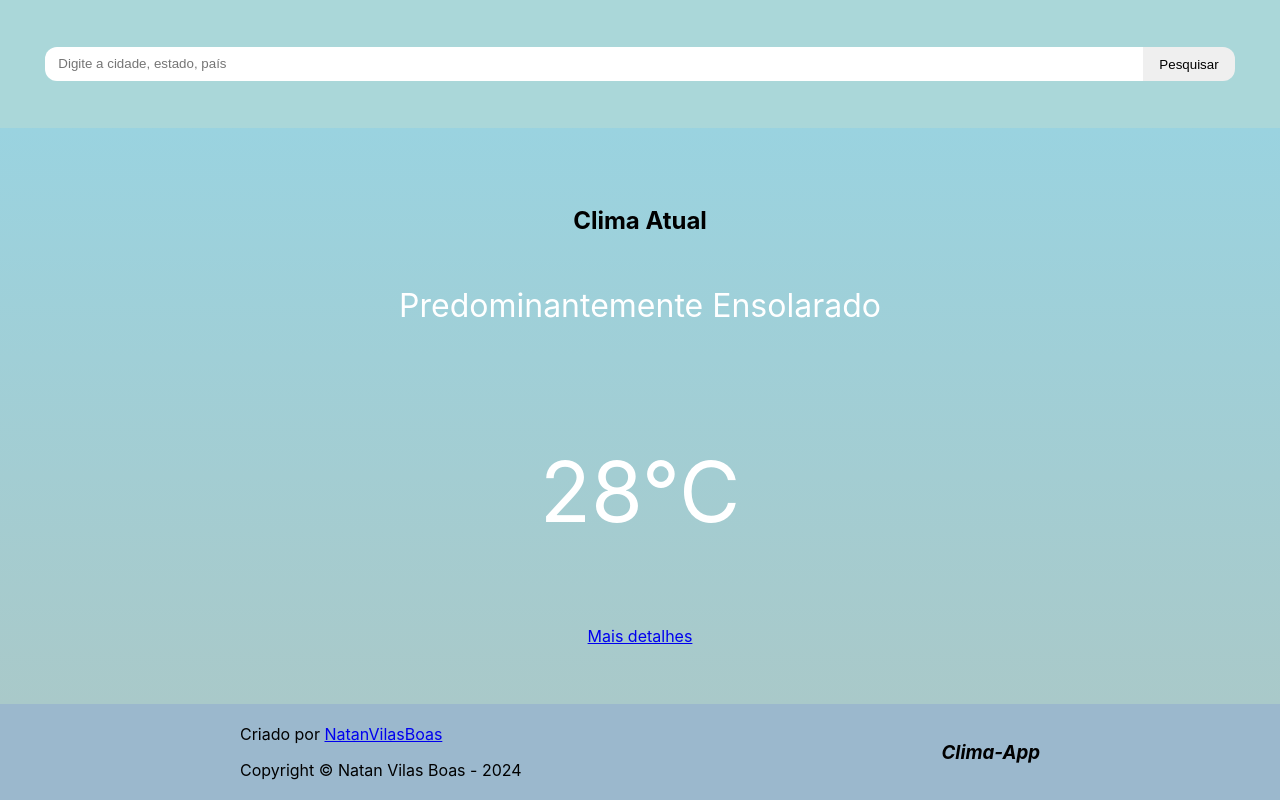
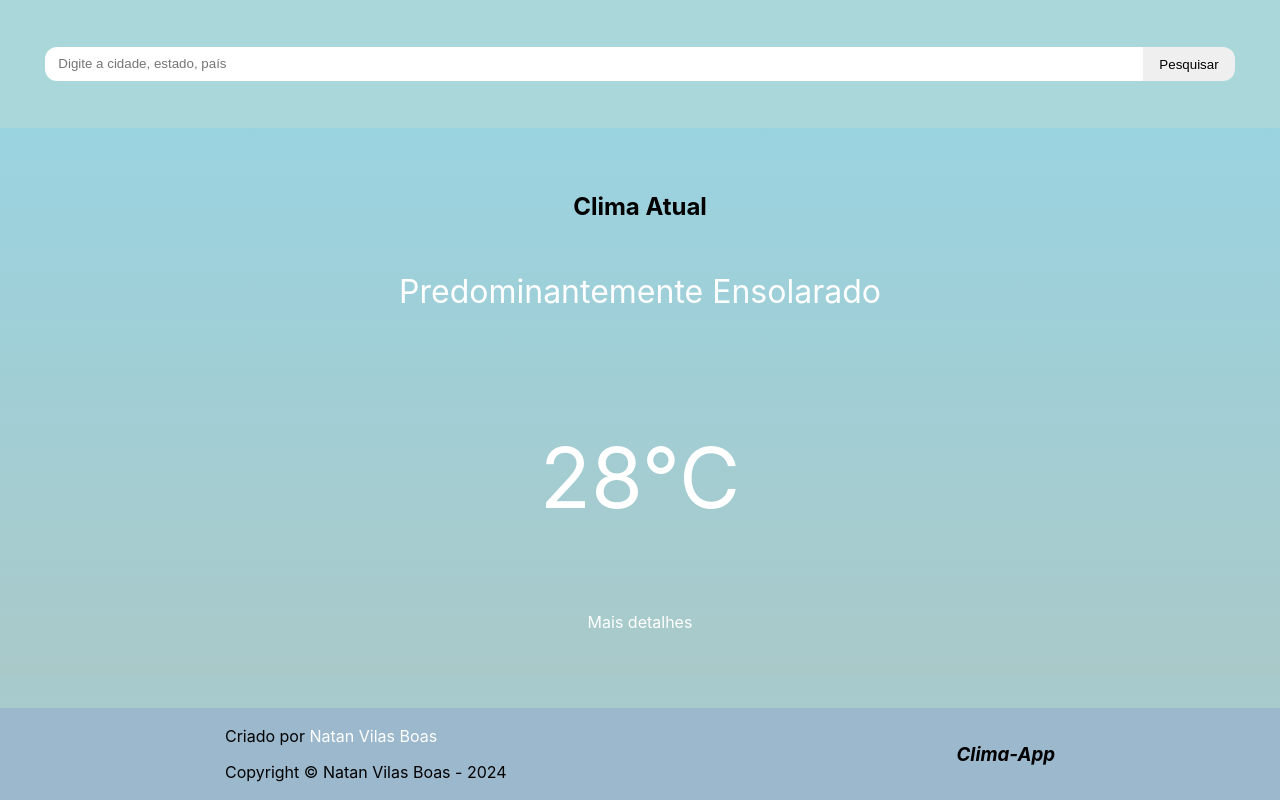
Before and after one commit to NatanVilasBoas/clima-app, a React (Create React App) app: page / in a window 1280 px wide. Built offline with nearby package versions, Linux system fonts and the light colour scheme; no server answers.

Commit message:
links estilizados

```diff
--- a/src/components/Footer/Footer.jsx
+++ b/src/components/Footer/Footer.jsx
@@ -1,13 +1,14 @@
 import styled from "styled-components";
+import LinkWord from "../LinkWord/LinkWord";
 
 const Container = styled.section`
     display: flex;
     justify-content: space-around;
     align-items: center;
     width: 100%;
-    padding: 30px;
-    box-sizing: border-box;
-    height: 6em;
+    padding: 30px 0;
+    height: 2em;
+    margin-top: 2em;
     background-color: #9BB8CD;
 `;
 
@@ -15,7 +16,7 @@ const Footer = () => {
     return (
         <Container>
             <div>
-                <p>Criado por <a href="https://github.com/NatanVilasBoas">NatanVilasBoas</a></p>
+                <p>Criado por <LinkWord link="https://github.com/NatanVilasBoas" text="Natan Vilas Boas"/></p>
                 <p>Copyright &copy; Natan Vilas Boas - 2024</p>
             </div>
             <div>
--- /dev/null
+++ b/src/components/LinkWord/LinkWord.jsx
@@ -0,0 +1,21 @@
+import styled from "styled-components";
+
+const CustomLink = styled.a`
+    text-decoration: none;
+    color: white;
+    transition: color ease-in-out 0.3s;
+
+    &:hover{
+        color: #301E67;
+    }
+`
+
+
+const LinkWord = (props) => {
+    return(
+        <CustomLink href={props.link}>{props.text}</CustomLink>
+    )
+}
+
+
+export default LinkWord;
--- a/src/pages/Inicial.jsx
+++ b/src/pages/Inicial.jsx
@@ -1,4 +1,5 @@
 import Footer from "../components/Footer/Footer";
+import LinkWord from "../components/LinkWord/LinkWord";
 import Search from "../components/SearchBar/SearchBar";
 import { useState } from "react";
 import styled from "styled-components";
@@ -82,7 +83,7 @@ const Inicial = () => {
                 <h2>Clima Atual</h2>
                 <ClimaText>Predominantemente Ensolarado</ClimaText>
                 <Temperature>28°C</Temperature>
-                <a href="..">Mais detalhes</a>
+                <LinkWord link="#" text="Mais detalhes"/>
             </Content>
             <Footer />
         </Context>
```
